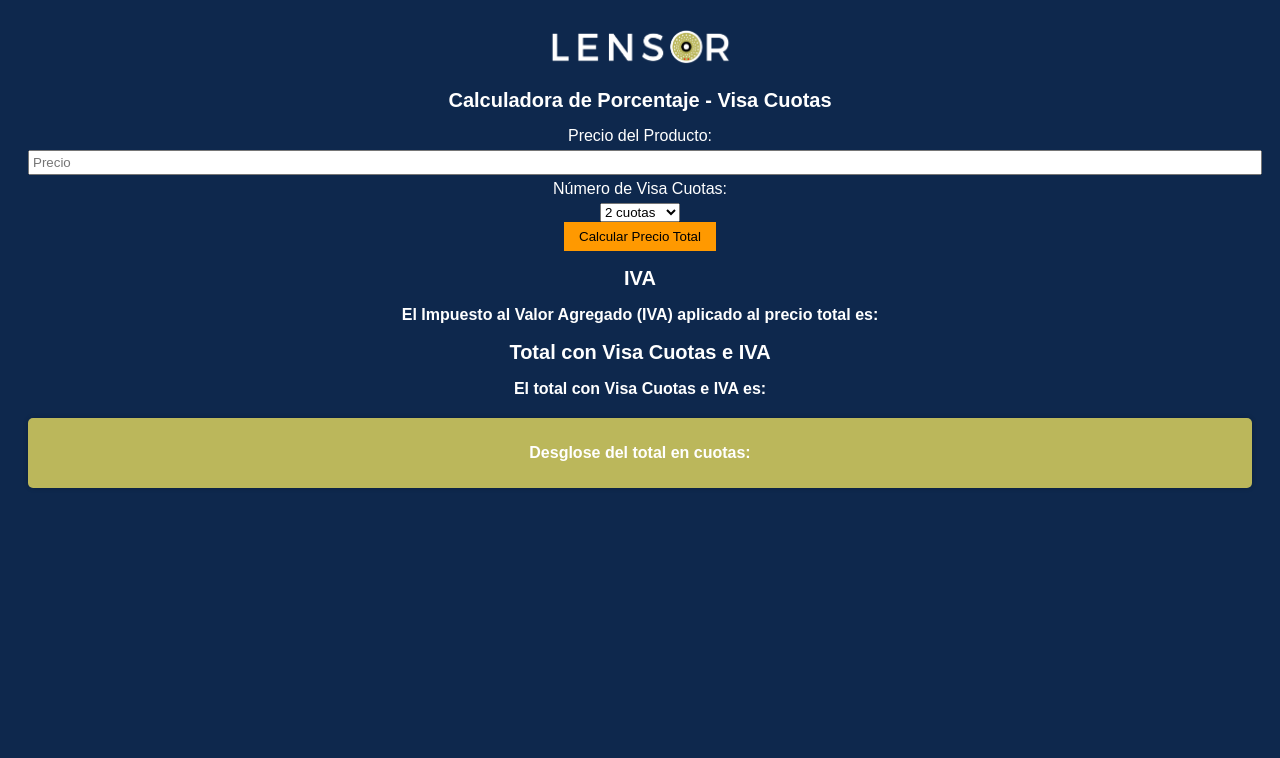
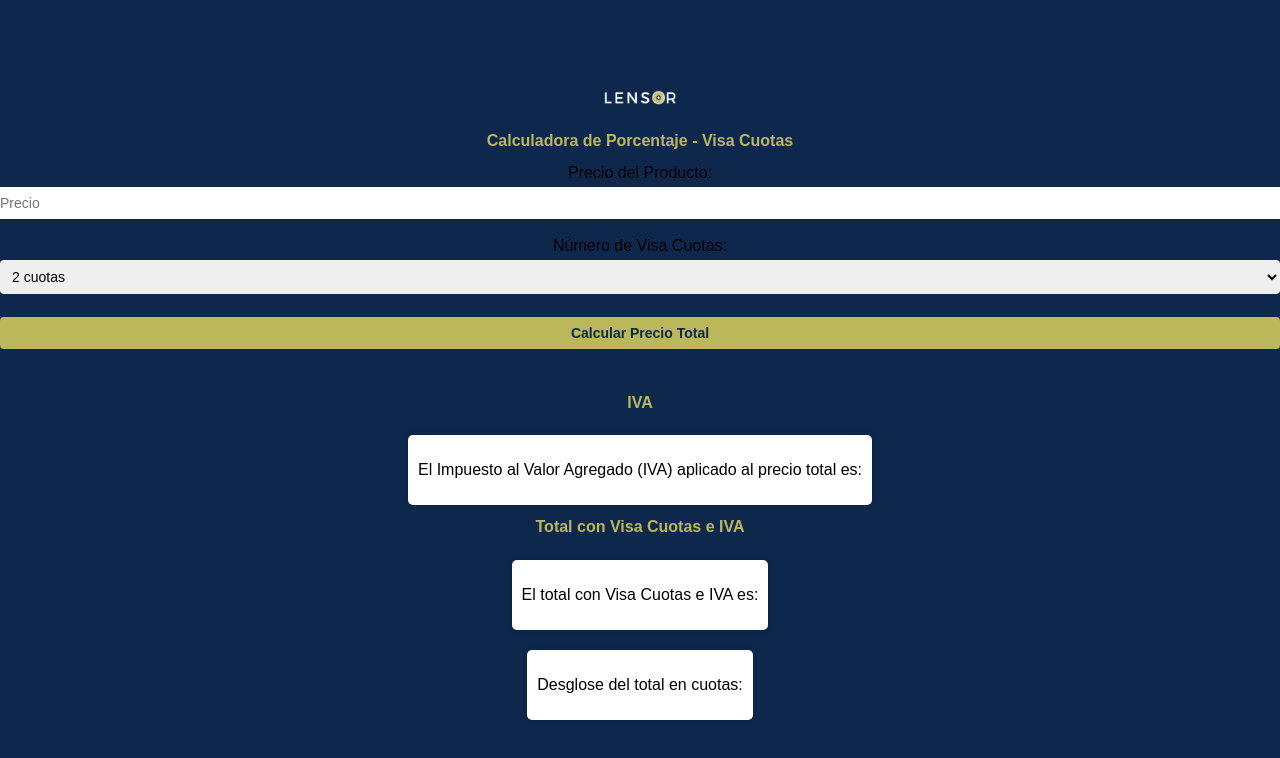
Before and after one commit to BryanD21/calculadoravisacuotas, a plain HTML site: page index.html in a window 1280 px wide. Drawn offline with Linux system fonts and the light colour scheme.

Commit message:
cambiosnuevos

```diff
--- a/css/styles.css
+++ b/css/styles.css
@@ -1,69 +1,78 @@
-/* styles.css */
-
 body {
+    margin: 0;
+    padding: 0;
+    font-family: Arial, sans-serif;
     background-color: #0e284d;
-    color: white;
-    font-family: Arial, sans-serif;
-    padding: 20px;
-    text-align: center;
+    color: #000;
+    display: flex;
+    flex-direction: column;
+    align-items: center;
+    justify-content: center;
+    min-height: 100vh;
 }
 
-h1 {
-    font-size: 55px;
-    color: #bbb75b;
-    margin-bottom: 20px;
+.logo-container {
+    text-align: center;
+    padding: 10px;
+}
+
+.logo {
+    max-width: 80px;
+    height: auto;
+}
+
+.titulo {
+    font-size: 20px;
+    margin-top: 10px;
 }
 
 h2 {
-    font-size: 20px;
-    margin-bottom: 15px;
+    font-size: 16px;
+    color: #bbb75b;
 }
 
-label {
+.label-input {
     display: block;
-    margin-bottom: 5px;
+    margin-top: 5px;
 }
 
-input {
+input[type="number"],
+select,
+button {
     width: 100%;
-    padding: 3px;
-    margin-bottom: 5px;
+    padding: 8px;
+    margin-top: 5px;
+    border: none;
+    border-radius: 4px;
+    font-size: 14px;
 }
 
 button {
-    padding: 7px 15px;
-    background-color: #ff9900;
-    color: black;
-    border: none;
+    background-color: #bbb75b;
+    color: #0e284d;
+    font-weight: bold;
     cursor: pointer;
+    transition: background-color 0.3s;
 }
 
 button:hover {
-    background-color: #ffcc33;
+    background-color: #d1c96e;
 }
 
-p {
-    font-size: 16px;
+.resultado {
+    margin-top: 20px;
     font-weight: bold;
+    font-size: 18px;
 }
 
-
-.logo-container {
-    text-align: center;
-    margin-bottom: 20px;
-}
-
-.logo {
-    max-width: 200px;
-    height: auto;
-}
-
+.iva,
+.total,
 .cuotas-container {
-    background-color: #bbb75b;
+    background-color: #fff;
     padding: 10px;
     border-radius: 5px;
     box-shadow: 0 0 5px rgba(0, 0, 0, 0.2);
-    margin-top: 20px;
+    margin-top: 10px;
 }
 
 .cuotas {
@@ -75,3 +84,7 @@ p {
 .cuotas li {
     margin-bottom: 5px;
 }
+
+.letras-color-bbb75b {
+    color: #bbb75b;
+}
```
